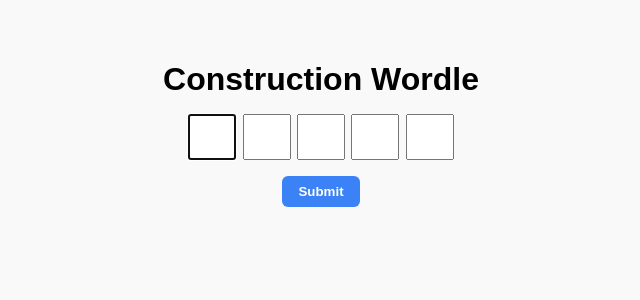
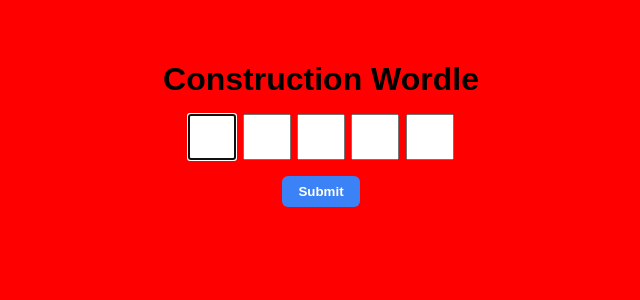
Before and after one commit to cspetnagel/Construction-Wordle, a Next.js app in the folder construction-wordle-fixed/: page / in a window 1280 px wide. Shown: the top 300 px of the page, without its empty margins (319-959 px from the left). Built offline with nearby package versions, Linux system fonts and the light colour scheme.

Commit message:
Update global.css

```diff
--- a/construction-wordle-fixed/styles/global.css
+++ b/construction-wordle-fixed/styles/global.css
@@ -1,3 +1,5 @@
+body { background: red !important; }
+
 body {
   font-family: sans-serif;
   background: #f9f9f9;
```
